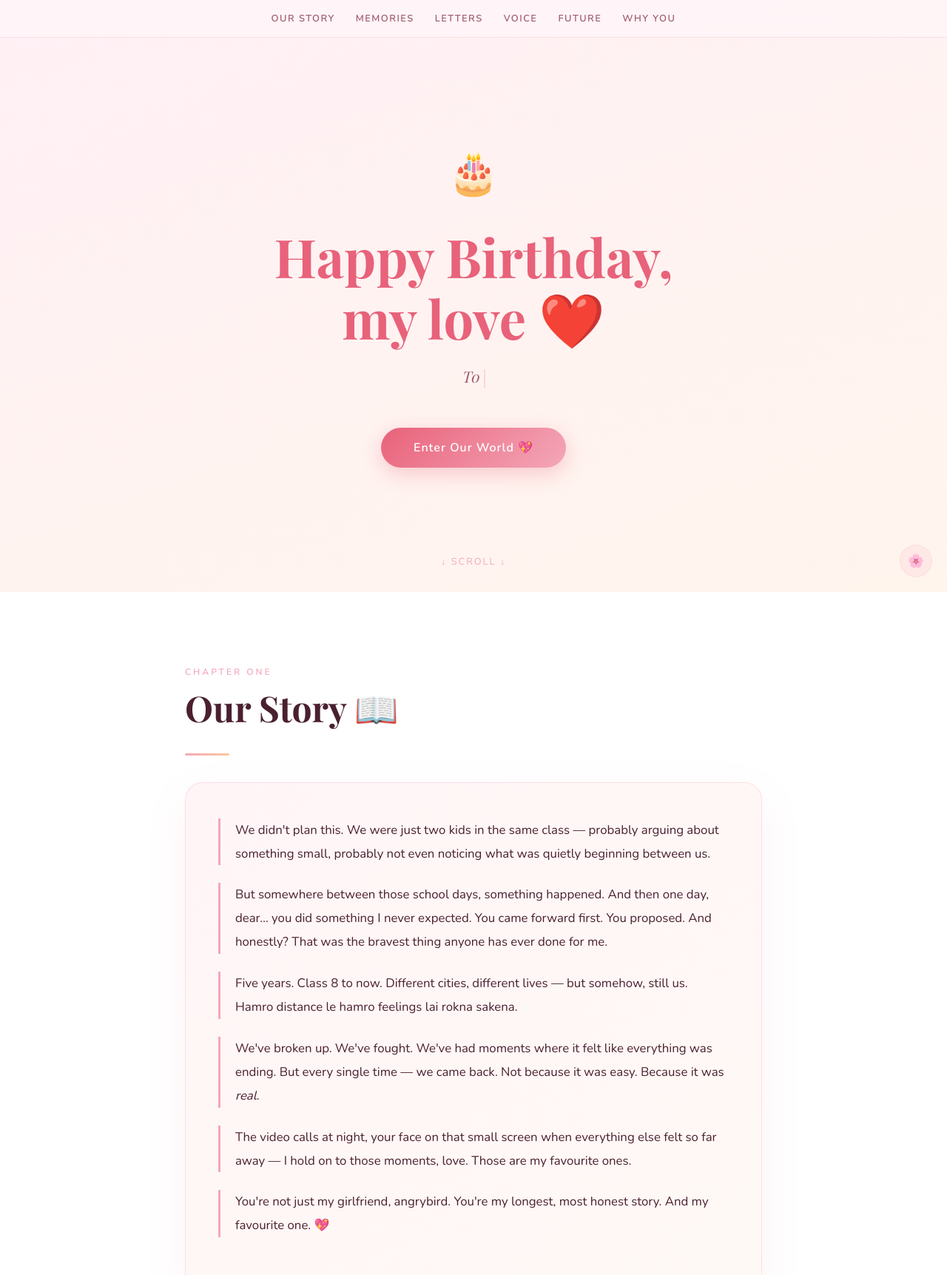
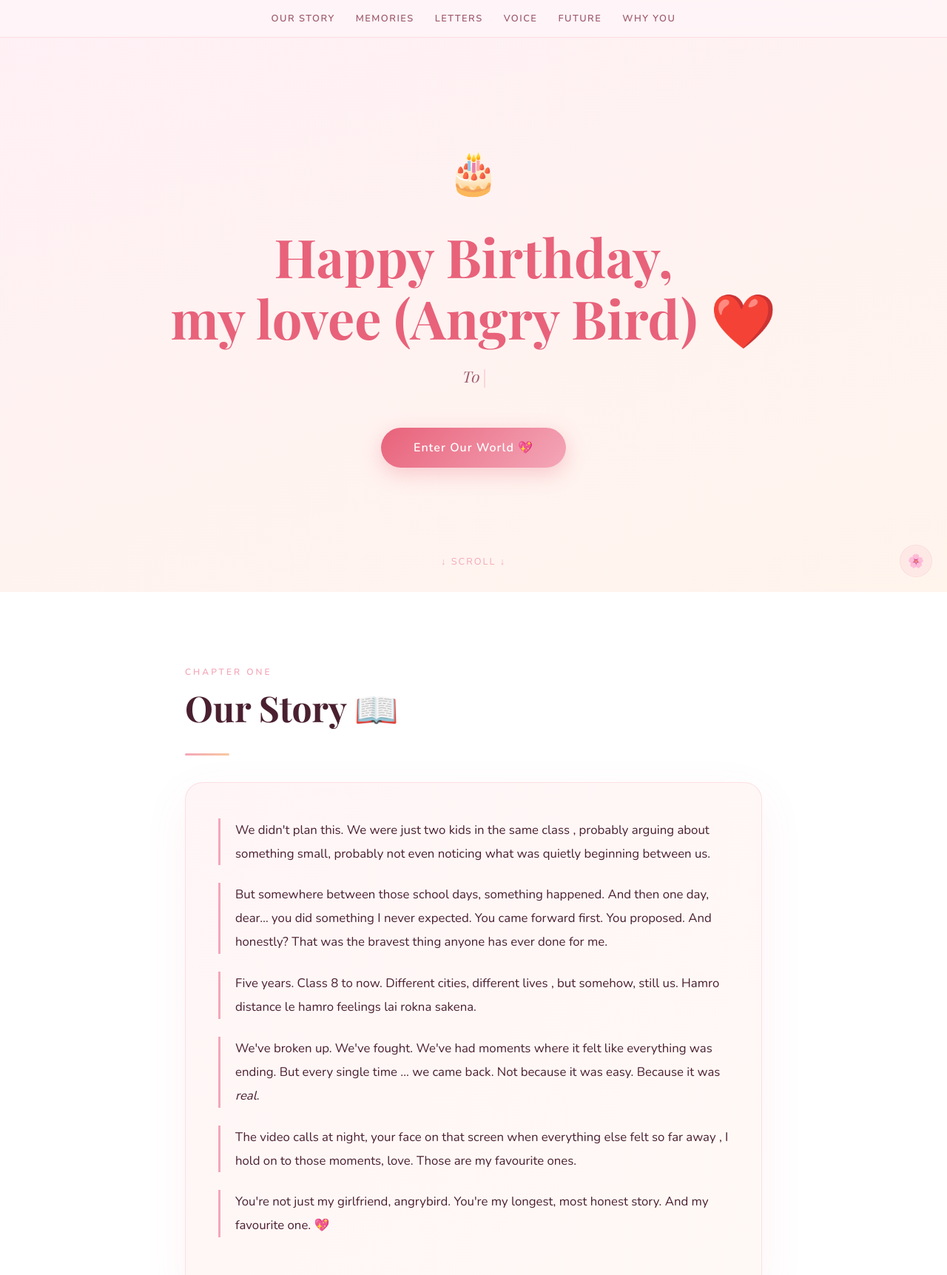
Before and after one commit to rajababugupta/birthday, a plain HTML site: page index.html in a window 1280 px wide. Shown: the top 1723 px of the page at 74% size. Drawn offline with nearby package versions, Linux system fonts and the light colour scheme; a web font is replaced by a local one.

Commit message:
Update index.html

```diff
--- a/index.html
+++ b/index.html
@@ -620,7 +620,7 @@
 <section id="landing">
   <div>
     <div class="landing-emoji">🎂</div>
-    <h1>Happy Birthday,<br>my love ❤️</h1>
+    <h1>Happy Birthday,<br>my lovee (Angry Bird) ❤️</h1>
     <div class="typing-wrap">
       <span id="typing-text"></span><span class="cursor"></span>
     </div>
@@ -636,11 +636,11 @@
     <h2>Our Story 📖</h2>
     <div class="divider"></div>
     <div class="story-card">
-      <p>We didn't plan this. We were just two kids in the same class — probably arguing about something small, probably not even noticing what was quietly beginning between us.</p>
+      <p>We didn't plan this. We were just two kids in the same class , probably arguing about something small, probably not even noticing what was quietly beginning between us.</p>
       <p>But somewhere between those school days, something happened. And then one day, dear… you did something I never expected. You came forward first. You proposed. And honestly? That was the bravest thing anyone has ever done for me.</p>
-      <p>Five years. Class 8 to now. Different cities, different lives — but somehow, still us. Hamro distance le hamro feelings lai rokna sakena.</p>
-      <p>We've broken up. We've fought. We've had moments where it felt like everything was ending. But every single time — we came back. Not because it was easy. Because it was <em>real</em>.</p>
-      <p>The video calls at night, your face on that small screen when everything else felt so far away — I hold on to those moments, love. Those are my favourite ones.</p>
+      <p>Five years. Class 8 to now. Different cities, different lives , but somehow, still us. Hamro distance le hamro feelings lai rokna sakena.</p>
+      <p>We've broken up. We've fought. We've had moments where it felt like everything was ending. But every single time ... we came back. Not because it was easy. Because it was <em>real</em>.</p>
+      <p>The video calls at night, your face on that screen when everything else felt so far away , I hold on to those moments, love. Those are my favourite ones.</p>
       <p>You're not just my girlfriend, angrybird. You're my longest, most honest story. And my favourite one. 💖</p>
     </div>
   </div>
@@ -657,7 +657,7 @@
       <div class="memory-card" onclick="this.classList.toggle('active')">
         <div class="memory-img">📸</div>
         <div class="memory-caption">Add your photo here</div>
-        <div class="memory-overlay">Every time I see this, I remember exactly how I felt. Timi thiyo — that's enough. 💖</div>
+        <div class="memory-overlay">Every time I see this, I remember exactly how I felt. Timi thiyo ... that's enough. 💖</div>
       </div>
 
       <div class="memory-card" onclick="this.classList.toggle('active')">
@@ -767,7 +767,7 @@
     <div class="section-label">Today is yours</div>
     <div class="birthday-box">
       <span class="birthday-cake">🎂</span>
-      <h2>Chaitra 16 — A Date I'll Never Forget</h2>
+      <h2>Chaitra 16 .. A Date I'll Never Forget</h2>
       <div class="divider" style="background: rgba(255,255,255,0.4); margin: 20px auto;"></div>
       <p>I wish I could be there today. Standing next to you, maybe holding a cake, watching you pretend to be embarrassed. 😄</p>
       <p>But since I can't be there — I built this. For you. So that even across the distance, you could feel how much today means to me.</p>
```
